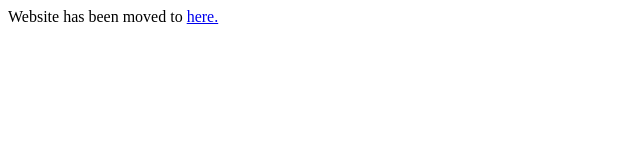
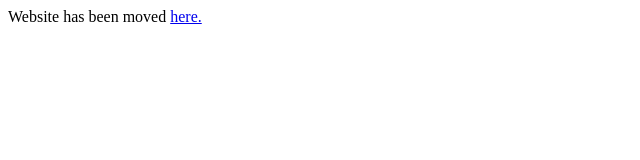
Before and after one commit to antcalcagni/antcalcagni.github.io, a plain HTML site: page index.html in a window 1280 px wide. Shown: the full height of the page, 0-640 px from the left. Drawn offline with Linux system fonts and the light colour scheme.

Commit message:
Update index.html

```diff
--- a/index.html
+++ b/index.html
@@ -1,5 +1,5 @@
 <html>
 <meta http-equiv="refresh" content="1; url=http://ip146188.psy.unipd.it/~calcagni/index.html" />
 
- <p>Website has been moved to <a href="http://ip146188.psy.unipd.it/~calcagni/index.html">here.</a></p>
+ <p>Website has been moved <a href="http://ip146188.psy.unipd.it/~calcagni/index.html">here.</a></p>
 </html>
```
